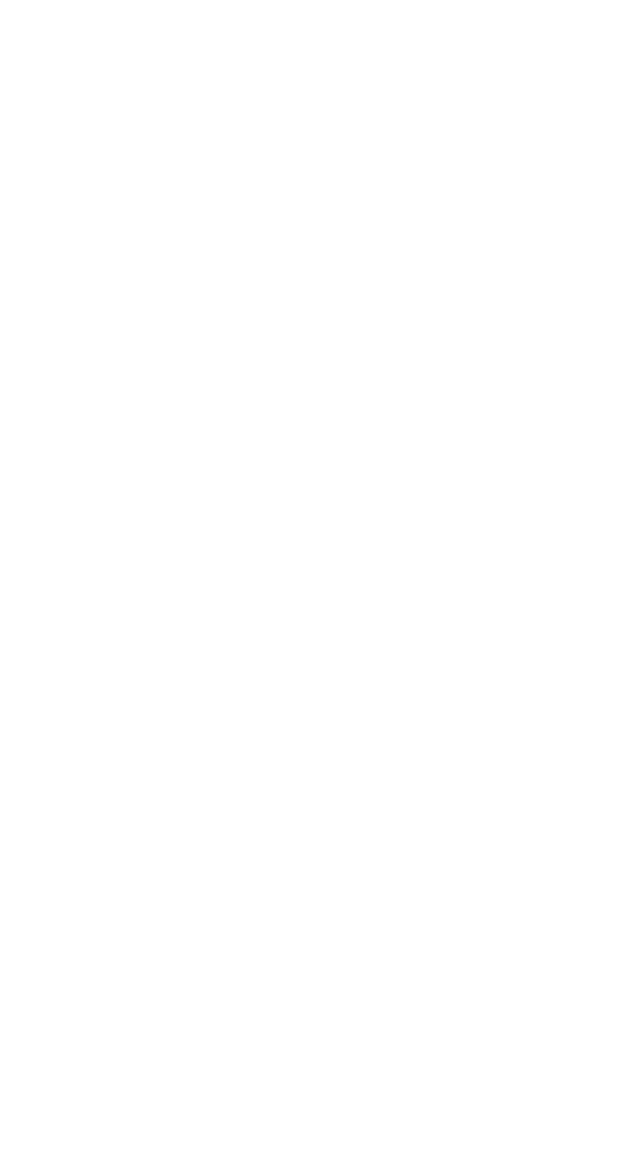
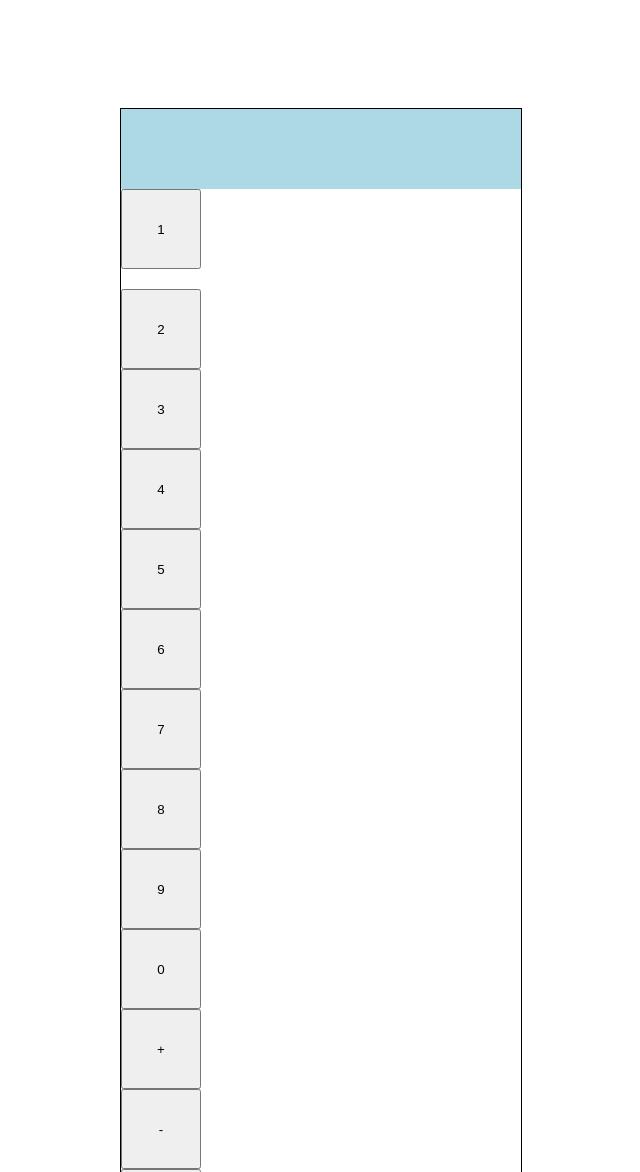
Before and after one commit to 1stub/calculator, a plain HTML site: page index.html in a window 1280 px wide. Shown: the top 1172 px of the page, without its empty margins (319-959 px from the left). Before the commit the page ends 800 px from the top, so only its background shows below. Drawn offline with Linux system fonts and the light colour scheme.

Commit message:
working out grid elements

```diff
--- a/index.html
+++ b/index.html
@@ -8,6 +8,30 @@
     <title>Calculator</title>
 </head>
 <body>
-
+    <main class="main">
+        <div class="calculator-container">
+            <div class="display"></div>
+            <div class="buttons">
+                <button class="numbers" id="one">1</button>
+                <button class="numbers" id="two">2</button>
+                <button class="numbers" id="three">3</button>
+                <button class="numbers" id="four">4</button>
+                <button class="numbers" id="five">5</button>
+                <button class="numbers" id="six">6</button>
+                <button class="numbers" id="seven">7</button>
+                <button class="numbers" id="eight">8</button>
+                <button class="numbers" id="nine">9</button>
+                <button class="numbers" id="zero">0</button>
+                <button class="arithmetic" id="plus">+</button>
+                <button class="arithmetic" id="mins">-</button>
+                <button class="arithmetic" id="multiply">x</button>
+                <button class="arithmetic" id="divide">/</button>
+                <button class="enter">=</button>
+                <button class="clear">Clear</button>
+                <button class="delete">Delete</button>
+                <button class="decimal">.</button>
+            </div>
+        </div>
+    </main>
 </body>
 </html>
--- a/styles.css
+++ b/styles.css
@@ -0,0 +1,27 @@
+main{
+    display: flex;
+    justify-content: center;
+    align-items: center;
+}
+.calculator-container{
+    border: 1px solid;
+    display: flex;
+    flex-flow: column wrap;
+    width: 400px;
+    margin-top: 100px;
+}
+.buttons button{
+    width: 80px;
+    height: 80px;
+}
+.buttons{
+    width: 100%;
+    display: grid;
+    grid-template-columns: 100px;
+    grid-template-rows: 100px;
+}
+.display{
+    width: 100%;
+    height: 80px;
+    background-color: lightblue;
+}
```
